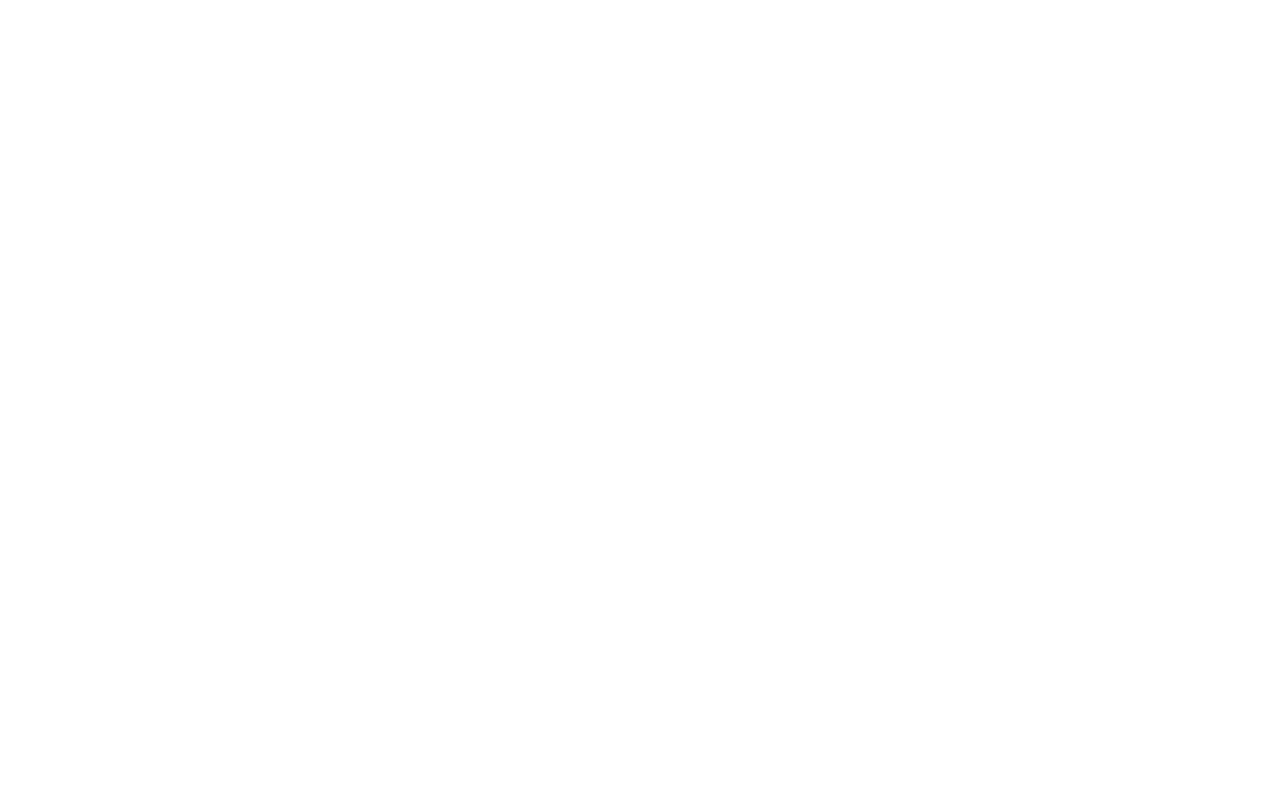
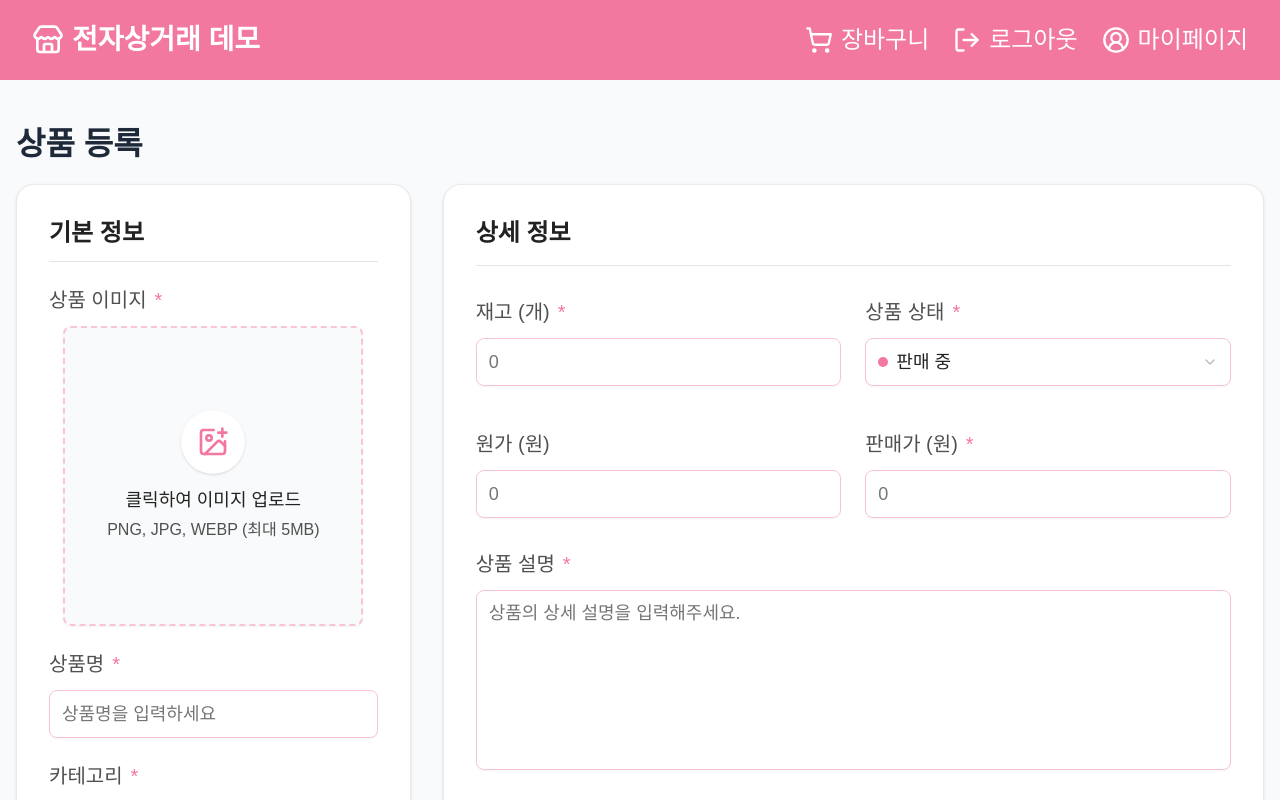
Before and after one commit to GDG-on-Campus-KNU/winter-sprint-5.5st-team1-fe, a React (Vite) app: page /admin/product/new in a window 1280 px wide. Before the commit this address had no page. Shown: the top 800 px of the page. Built offline with nearby package versions, Linux system fonts and the light colour scheme.

Commit message:
refactor: 상품 등록/수정 페이지 분리

```diff
--- a/src/App.tsx
+++ b/src/App.tsx
@@ -5,9 +5,10 @@ import ProductPage from "./pages/product/ProductPage";
 import ProductDetailPage from "./pages/product/ProductDetailPage";
 import OrderPage from "./pages/order/OrderPage";
 import OrderCompletePage from "./pages/order/OrderCompletePage";
-import ProductManagePage from "./pages/admin/ProductManagePage";
 import CartPage from "./pages/CartPage";
 import ManagePage from "./pages/AdminProductPage";
+import ProductCreatePage from "./pages/admin/ProductCreatePage";
+import ProductEditPage from "./pages/admin/ProductEditPage";
 
 function App() {
   return (
@@ -19,8 +20,9 @@ function App() {
         <Route path="/order" element={<OrderPage />} />
         <Route path="/order/complete/:orderId" element={<OrderCompletePage />} />
         <Route path="/cart" element={<CartPage />} />
-        <Route path="/admin/products/:id" element={<ProductManagePage />} />
         <Route path="/admin/product" element={<ManagePage />} />
+        <Route path="/admin/product/new" element={<ProductCreatePage />} />
+        <Route path="/admin/product/:id" element={<ProductEditPage />} />
       </Route>
     </Routes>
   );
--- /dev/null
+++ b/src/pages/admin/ProductCreatePage.tsx
@@ -0,0 +1,32 @@
+import { useNavigate } from "react-router-dom";
+import { useMutation, useQueryClient } from "@tanstack/react-query";
+import { ProductFormData } from "@/types/product";
+import { ProductForm } from "@/components/admin/productForm";
+import { createProduct } from "@/api/product.api";
+
+export default function ProductCreatePage() {
+    const navigate = useNavigate();
+    const queryClient = useQueryClient();
+
+    const createMutation = useMutation({
+        mutationFn: (newData: ProductFormData) => createProduct(newData),
+        onSuccess: () => {
+            alert("상품이 성공적으로 등록되었습니다!");
+            queryClient.invalidateQueries({ queryKey: ["products"] });
+            navigate("/admin/product"); // 상품 목록으로 이동
+        },
+        onError: (err) => {
+            alert("상품 등록에 실패했습니다." + err);
+        }
+    });
+
+    const handleSubmit = (formData: ProductFormData) => {
+        createMutation.mutate(formData);
+    };
+
+    return (
+        <div className="min-h-screen bg-gray-50 py-10 px-4">
+            <ProductForm onSubmit={handleSubmit} />
+        </div>
+    );
+}
--- a/src/pages/admin/ProductManagePage.tsx
+++ b/src/pages/admin/ProductEditPage.tsx
@@ -2,23 +2,19 @@ import { useParams, useNavigate } from "react-router-dom";
 import { useQuery, useMutation, useQueryClient } from "@tanstack/react-query";
 import { Product, ProductFormData } from "@/types/product";
 import { ProductForm } from "@/components/admin/productForm";
-import { getProduct, createProduct, updateProduct} from "@/api/product.api";
+import { getProduct, updateProduct} from "@/api/product.api";
 import { Loading } from "@/components/loading"
 
 export default function ProductManagePage() {
     const { id } = useParams<{ id: string }>();
+    const productId = Number(id);
     const navigate = useNavigate();
     const queryClient = useQueryClient();
-
-    const isEditMode = id !== "new";
-    const productId = Number(id);
 
     // 데이터 조회
     const { data: initialData, isLoading, isError } = useQuery({
         queryKey: ["product", productId],
         queryFn: () => getProduct(productId),
-        enabled: isEditMode, // 수정 모드일 때만 실행
-
         select: (data: Product): ProductFormData => ({
             name: data.name,
             currentPrice: data.currentPrice,
@@ -30,19 +26,6 @@ export default function ProductManagePage() {
             imageUrl: data.imageUrl,
             imageFile: null,
         }),
-    });
-
-    // 상품 등록
-    const createMutation = useMutation({
-        mutationFn: (newData: ProductFormData) => createProduct(newData),
-        onSuccess: () => {
-            alert("상품이 성공적으로 등록되었습니다!");
-            queryClient.invalidateQueries({ queryKey: ["products"] });
-            navigate("/admin/product"); // 상품 목록으로 이동
-        },
-        onError: (err) => {
-            alert("상품 등록에 실패했습니다." + err);
-        }
     });
 
     // 상품 수정
@@ -59,26 +42,22 @@ export default function ProductManagePage() {
         }
     });
 
-    const handleSubmit = async (formData: ProductFormData) => {
-        if (isEditMode) {
-            updateMutation.mutate(formData);
-        } else {
-            createMutation.mutate(formData);
-        }
+    const handleSubmit = (formData: ProductFormData) => {
+        updateMutation.mutate(formData);
     };
 
-    if (isEditMode && isLoading) {
+    if (isLoading) {
         return <Loading />;
     }
 
-    if (isEditMode && isError) {
+    if (isError || !initialData) {
         return <div className="p-10 text-center text-red-500">상품 정보를 불러오는데 실패했습니다.</div>;
     }
 
     return (
         <div className="min-h-screen bg-gray-50 py-10 px-4">
             <ProductForm
-                key={initialData ? 'loaded' : 'loading'}
+                key={productId}
                 initialData={initialData}
                 onSubmit={handleSubmit}
             />
```
